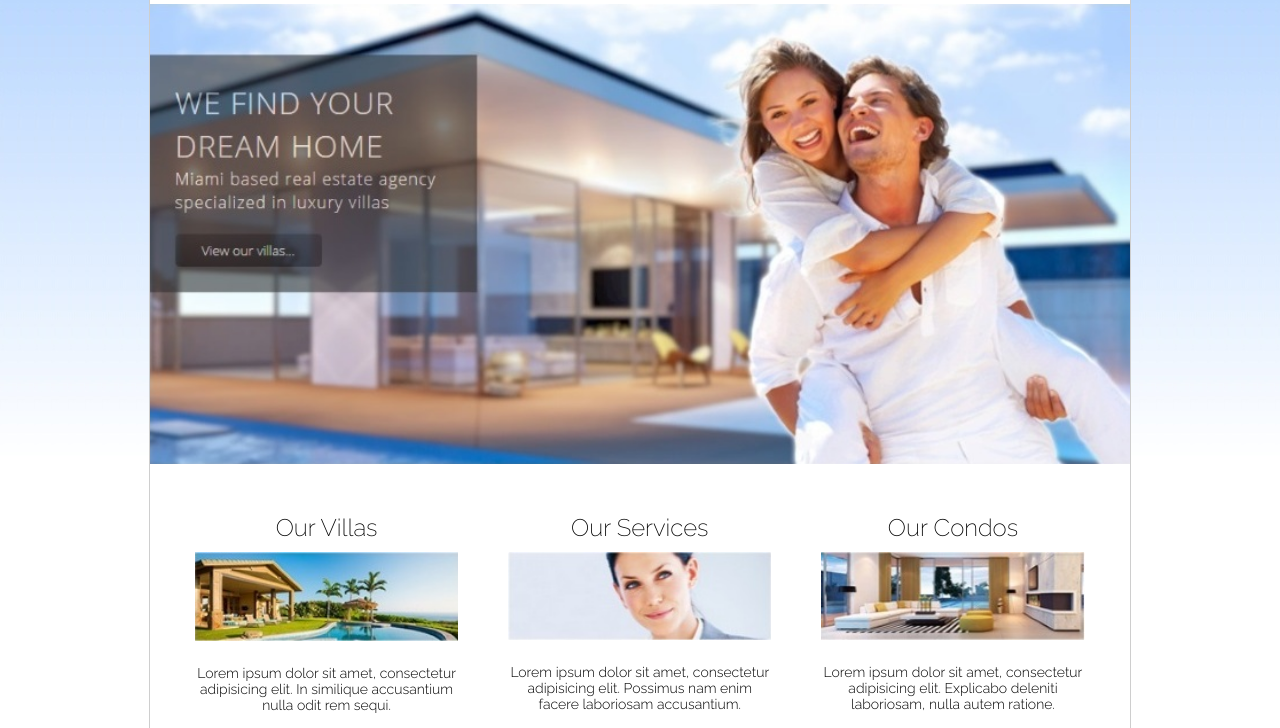
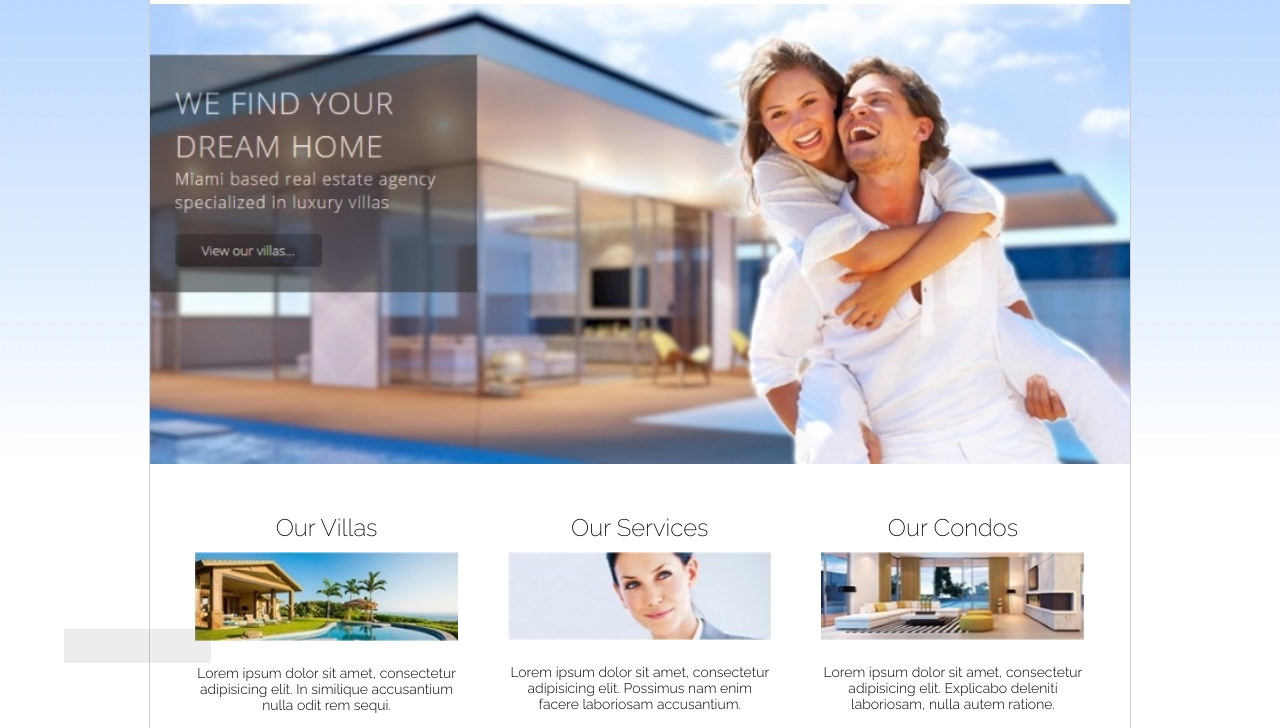
Before and after one commit to mdmostafa15/image_to_template, a plain HTML site: page index.html in a window 1280 px wide. Shown: the part 72-800 px from the top of the page. Drawn offline with Linux system fonts and the light colour scheme.

Commit message:
Update style.css

```diff
--- a/css/style.css
+++ b/css/style.css
@@ -61,7 +61,9 @@ body{
     margin: -235px 0px 0px 25px;
     opacity: 0.1;
  /* code for IE  */
-    filter: 1;
+    filter: 1px;
+    left:39px;
+    bottom:65px;
 }
 .contain{
     padding: 20px;
```
